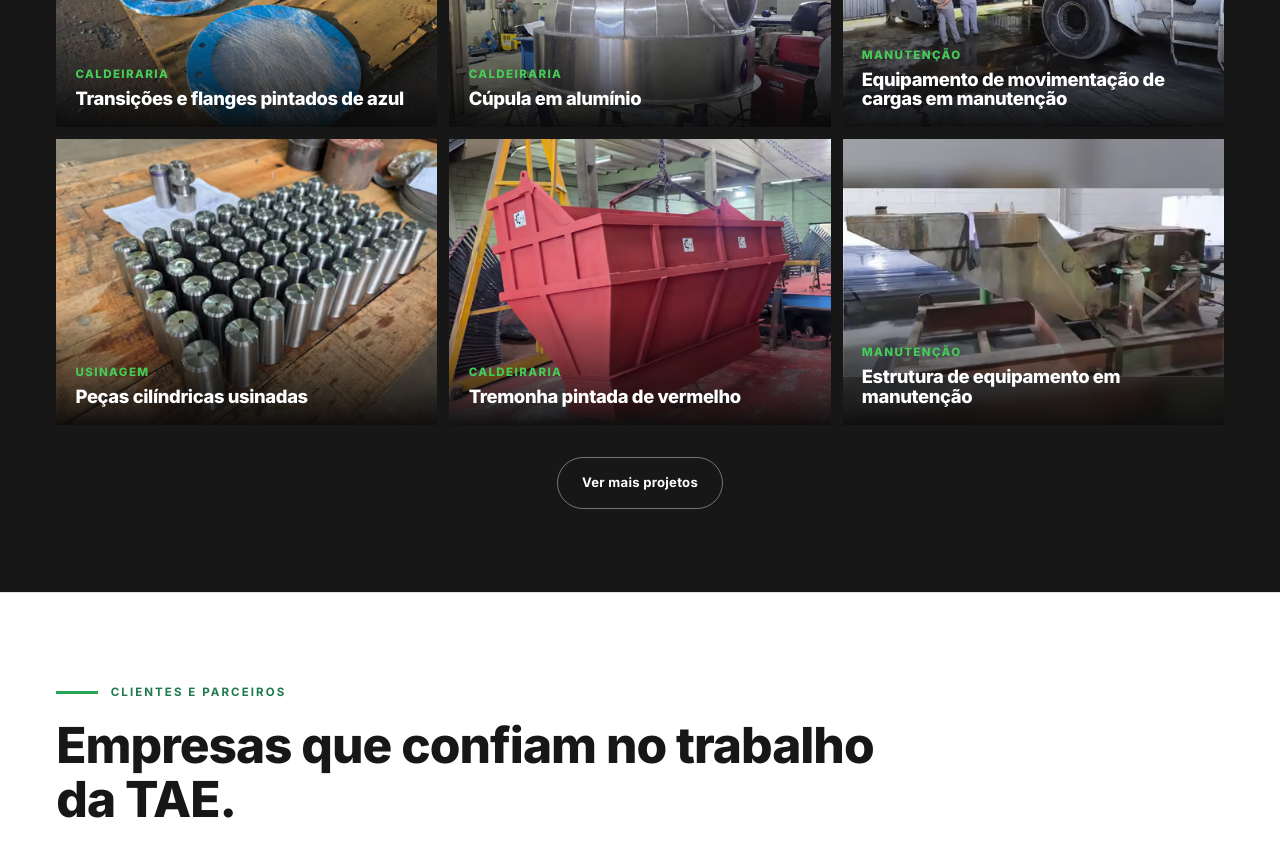
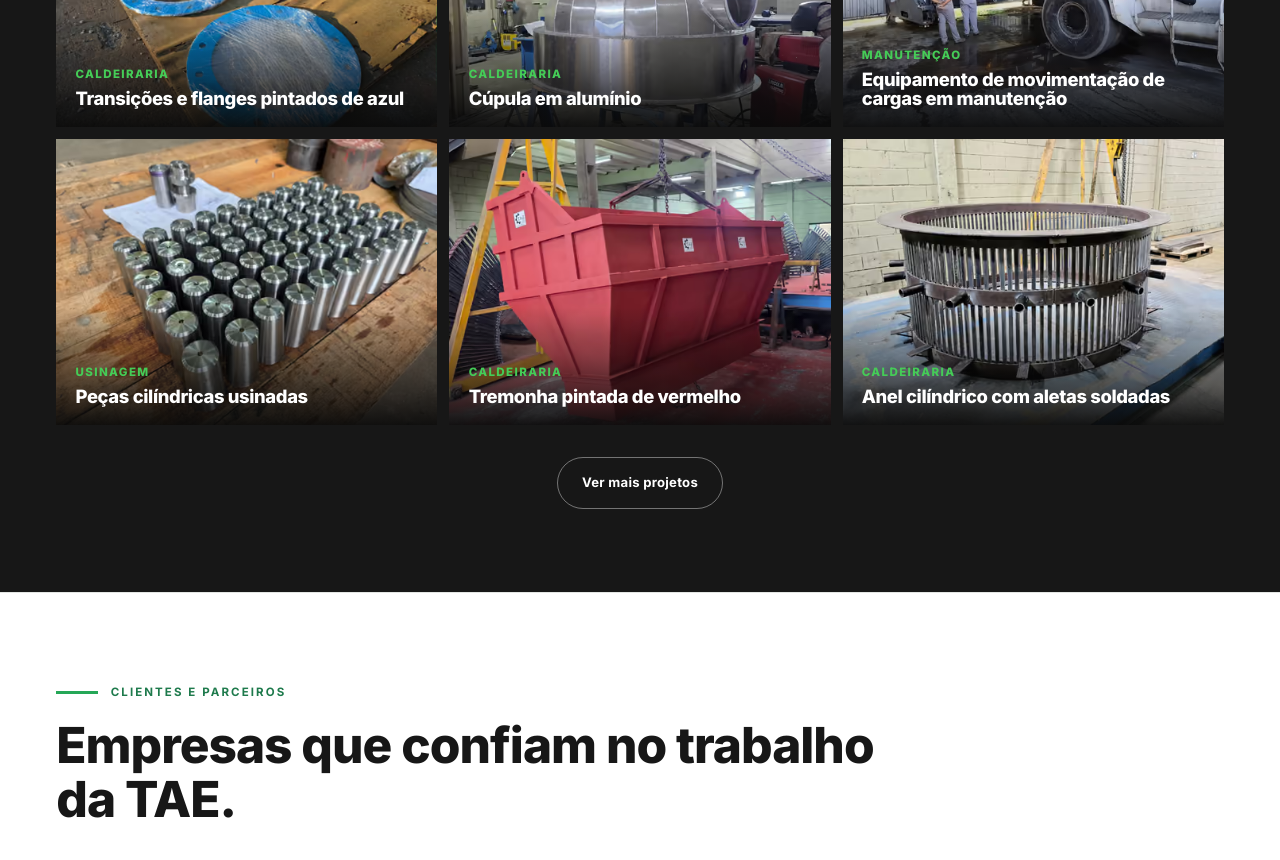
Before and after one commit to LUISFELIPE01010/tae-prototipo, a website: page index.html in a window 1280 px wide. Shown: the part 5120-5980 px from the top of the page. Drawn offline with Linux system fonts and the light colour scheme.

Commit message:
Remove o card de manutenção com o equipamento enferrujado
A galeria passa a ter 38 fotos (4 de manutenção). Mantido o equipamento
pintado de verde.

Co-Authored-By: Claude Sonnet 5.5 <noreply@anthropic.com>

```diff
--- a/index.html
+++ b/index.html
@@ -787,11 +787,7 @@
         <picture><source type="image/avif" srcset="assets/img/projetos/caldeiraria-04-480.avif 480w, assets/img/projetos/caldeiraria-04-800.avif 800w" sizes="(min-width:1024px) 32vw, (min-width:640px) 48vw, calc(100vw - 2.5rem)"><img src="assets/img/projetos/caldeiraria-04-800.webp" srcset="assets/img/projetos/caldeiraria-04-480.webp 480w, assets/img/projetos/caldeiraria-04-800.webp 800w" sizes="(min-width:1024px) 32vw, (min-width:640px) 48vw, calc(100vw - 2.5rem)" width="800" height="600" loading="lazy" decoding="async" alt="Tremonha pintada de vermelho — projeto de caldeiraria da TAE"></picture>
         <figcaption><b>Caldeiraria</b><h3>Tremonha pintada de vermelho</h3></figcaption>
       </figure>
-      <figure data-cat="manutencao">
-        <picture><source type="image/avif" srcset="assets/img/projetos/manutencao-03-480.avif 480w, assets/img/projetos/manutencao-03-800.avif 800w" sizes="(min-width:1024px) 32vw, (min-width:640px) 48vw, calc(100vw - 2.5rem)"><img src="assets/img/projetos/manutencao-03-800.webp" srcset="assets/img/projetos/manutencao-03-480.webp 480w, assets/img/projetos/manutencao-03-800.webp 800w" sizes="(min-width:1024px) 32vw, (min-width:640px) 48vw, calc(100vw - 2.5rem)" width="800" height="600" loading="lazy" decoding="async" alt="Estrutura de equipamento em manutenção — projeto de manutenção da TAE"></picture>
-        <figcaption><b>Manutenção</b><h3>Estrutura de equipamento em manutenção</h3></figcaption>
-      </figure>
-      <figure data-cat="caldeiraria" hidden>
+      <figure data-cat="caldeiraria">
         <picture><source type="image/avif" srcset="assets/img/projetos/caldeiraria-05-480.avif 480w, assets/img/projetos/caldeiraria-05-800.avif 800w" sizes="(min-width:1024px) 32vw, (min-width:640px) 48vw, calc(100vw - 2.5rem)"><img src="assets/img/projetos/caldeiraria-05-800.webp" srcset="assets/img/projetos/caldeiraria-05-480.webp 480w, assets/img/projetos/caldeiraria-05-800.webp 800w" sizes="(min-width:1024px) 32vw, (min-width:640px) 48vw, calc(100vw - 2.5rem)" width="800" height="600" loading="lazy" decoding="async" alt="Anel cilíndrico com aletas soldadas — projeto de caldeiraria da TAE"></picture>
         <figcaption><b>Caldeiraria</b><h3>Anel cilíndrico com aletas soldadas</h3></figcaption>
       </figure>
```
Also changed, not shown: README.md, assets/img/projetos/manutencao-03-480.avif (deleted), assets/img/projetos/manutencao-03-480.webp (deleted), assets/img/projetos/manutencao-03-800.avif (deleted), assets/img/projetos/manutencao-03-800.webp (deleted).
